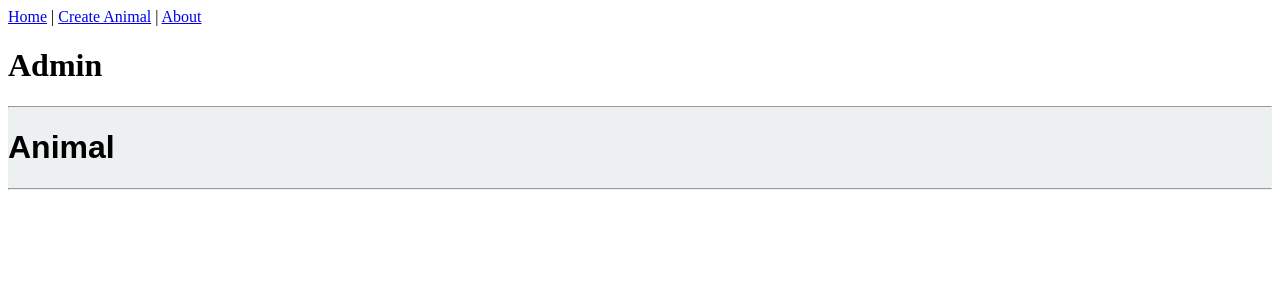
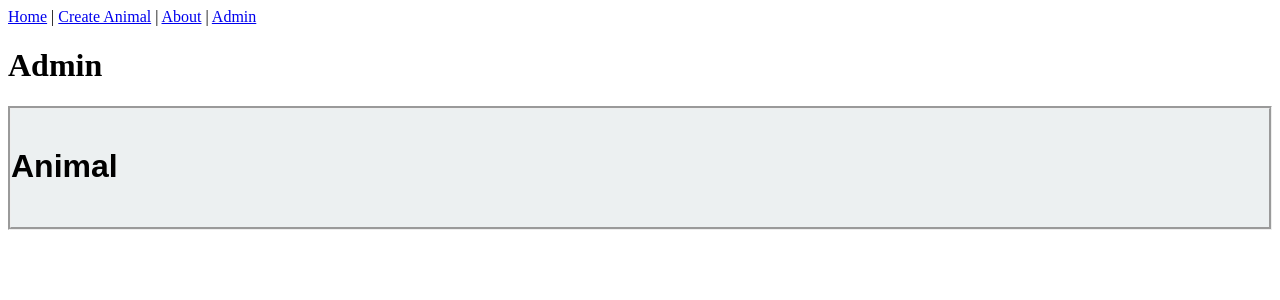
Before and after one commit to jasminealee/react-animal-site-makeover, a React app: page /#/admin in a window 1280 px wide. Shown: the top 300 px of the page. Built offline with nearby package versions, Linux system fonts and the light colour scheme.

Commit message:
add lightgrey background to animal header on animal list page and added command line to README.md when setting up project

```diff
--- a/src/components/AnimalList.jsx
+++ b/src/components/AnimalList.jsx
@@ -4,11 +4,17 @@ import PropTypes from 'prop-types';
 
 
 function AnimalList(props) {
+  const animallist = {
+    backgroundColor: '#ecf0f1',
+    fontFamily: 'sans-serif',
+    paddingTop: '0px',
+    paddingBottom: '20px',
+    border: 'groove'
+  };
   return (
-    <div>
-      <hr/>
+    <div style={animallist}>
+      <br/>
       <h1>Animal</h1>
-      <hr/>
       {Object.keys(props.animalList).map(function(animalId) {
         var animal = props.animalList[animalId];
         return (<Animal species={animal.species}
--- a/src/components/Header.jsx
+++ b/src/components/Header.jsx
@@ -5,7 +5,7 @@ import { Link } from 'react-router-dom';
 function Header(){
   return (
     <div>
-      <Link to="/">Home</Link> | <Link to="/newanimal">Create Animal</Link> | <Link to="/about">About</Link>
+      <Link to="/">Home</Link> | <Link to="/newanimal">Create Animal</Link> | <Link to="/about">About</Link> | <Link to="/admin">Admin</Link>
     </div>
   );
 }
```
Also changed, not shown: 1 other file (tests, documents, lock files or other folders).
